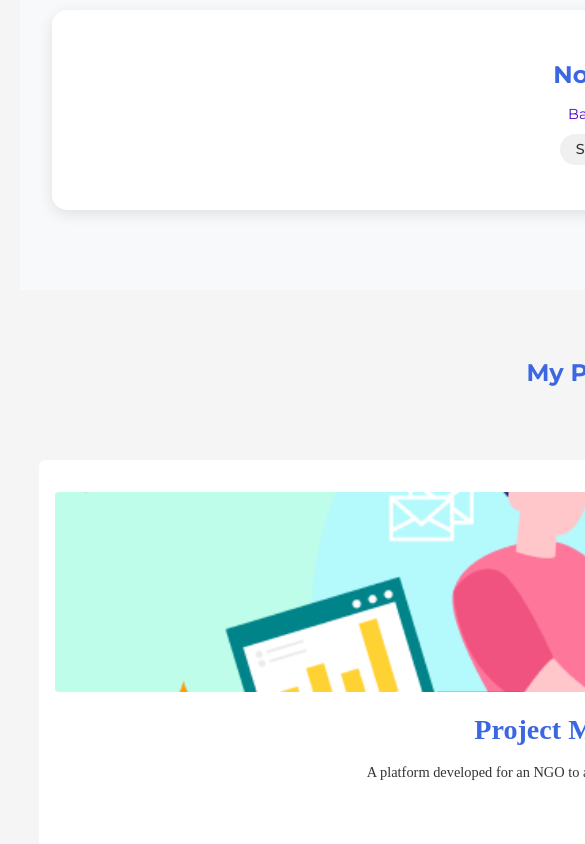
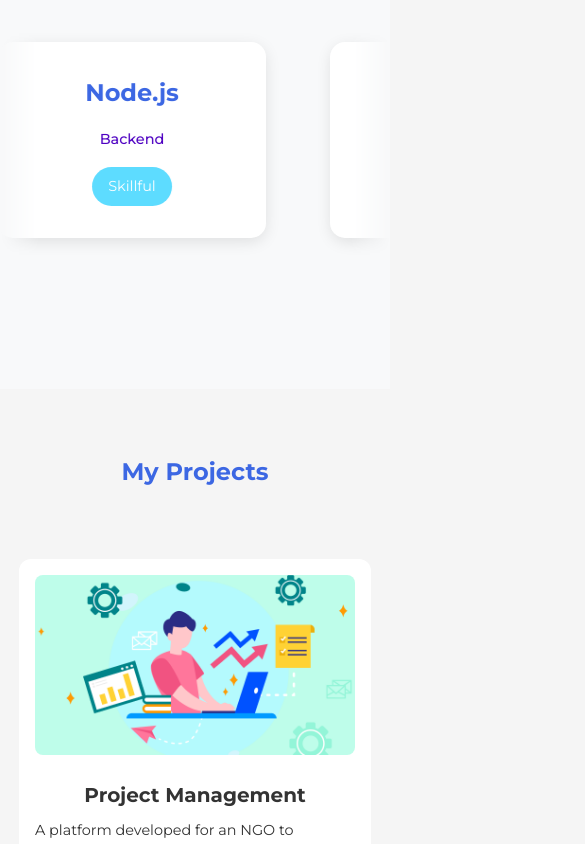
Before and after one commit to Hussain-Elfalah/Portfolio, a React (Vite) app: page / in a window 390 px wide. Shown: the part 1000-1844 px from the top of the page, 585 px wide, since content can reach past the window. Built offline with nearby package versions, Linux system fonts and the light colour scheme.

Commit message:
Configure for GitHub Pages

```diff
--- a/src/components/Projects/Projects.css
+++ b/src/components/Projects/Projects.css
@@ -11,30 +11,33 @@
 
 .projects-grid {
   display: grid;
-  grid-template-columns: repeat(auto-fit, minmax(300px, 1fr));
-  gap: 2rem;
-  padding: 1rem;
+  grid-template-columns: 1fr;
+  gap: 1.5rem;
+  padding: var(--container-padding);
 }
 
 .card {
-  --card-width: 100%;
+  --rotate: 132deg;
   --card-height: 400px;
-  background-size: cover;
-  background-position: center;
-  width: var(--card-width);
-  height: var(--card-height);
+  position: relative;
+  width: 100%;
+  min-height: var(--card-height);
+  margin: 0 auto;
   padding: 3px;
-  position: relative;
-  border-radius: 6px;
-  justify-content: center;
-  align-items: center;
-  text-align: center;
+  border-radius: 15px;
+  text-decoration: none;
+  color: var(--text-color);
   display: flex;
-  font-size: 1.5em;
-  color: rgb(88 199 250 / 0%);
-  cursor: pointer;
-  font-family: cursive;
-  text-decoration: none;
+  flex-direction: column;
+  overflow: hidden;
+  isolation: isolate;
+  transition: color 1s;
+  background-color: transparent;
+}
+
+.card:hover {
+  color: rgb(88 199 250 / 100%);
+  transition: color 1s;
 }
 
 .card::before {
@@ -54,6 +57,7 @@
   left: -2%;
   opacity: 0;
   transition: opacity 0.3s ease;
+  animation: none;
 }
 
 .card::after {
@@ -75,10 +79,10 @@
     #4e00c2
   );
   opacity: 0;
-  transition: opacity 0.3s ease;
+  transition: opacity 0.5s;
+  animation: none;
 }
 
-/* Show animation only on hover */
 .card:hover::before,
 .card:hover::after {
   opacity: 1;
@@ -86,25 +90,90 @@
 }
 
 .card:hover {
-  color: rgb(88 199 250 / 100%);
-  transition: color 1s;
+  --rotate: 0deg;
+  animation: spin 2.5s linear infinite;
 }
 
 .card-content {
-  background: white;
-  border-radius: 6px;
+  background: var(--card-bg);
+  border-radius: 12px;
   padding: 1rem;
   height: 100%;
   width: 100%;
+  position: relative;
+  z-index: 1;
   display: flex;
   flex-direction: column;
   align-items: center;
-  justify-content: center;
   transition: transform 0.3s ease;
+  backface-visibility: hidden;
 }
 
-.card:hover .card-content {
-  transform: scale(0.98);
+.card-content img {
+  width: 100%;
+  height: 180px;
+  object-fit: cover;
+  border-radius: 8px;
+  margin-bottom: 1rem;
+}
+
+.card-content h3 {
+  margin: 0.5rem 0;
+  color: var(--text-color);
+}
+
+.card-content p {
+  color: var(--text-color);
+  margin-bottom: 1rem;
+}
+
+/* Dark mode styles */
+.projects.dark .card-content {
+  background-color: var(--dark-card-bg);
+}
+
+.projects.dark .card-content h3,
+.projects.dark .card-content p {
+  color: var(--dark-text);
+}
+
+/* Tablet */
+@media (min-width: 768px) {
+  .projects-grid {
+    grid-template-columns: repeat(2, 1fr);
+    gap: 2rem;
+  }
+
+  .card-content {
+    padding: 1.5rem;
+  }
+
+  .card-content img {
+    height: 200px;
+  }
+}
+
+/* Desktop */
+@media (min-width: 1024px) {
+  .projects-grid {
+    grid-template-columns: repeat(3, 1fr);
+    gap: 2.5rem;
+  }
+
+  .card-content {
+    padding: 2rem;
+  }
+}
+
+/* Accessibility */
+@media (prefers-reduced-motion: reduce) {
+  .card:hover::before {
+    animation: none;
+  }
+
+  .card-content {
+    transition: none;
+  }
 }
 
 @property --rotate {
@@ -122,63 +191,9 @@
   }
 }
 
-.card-content img {
-  width: 100%;
-  height: 200px;
-  object-fit: cover;
-  border-radius: 4px;
-  margin-bottom: 1rem;
+/* Add these new styles */
+.view-project {
+  margin-top: auto;
+  color: var(--primary-color);
+  font-weight: 500;
 }
-
-.card-content h3 {
-  color: var(--primary-color);
-  margin-bottom: 0.5rem;
-}
-
-.card-content p {
-  color: var(--text-color);
-  font-size: 1rem;
-}
-
-/* Media Queries */
-@media (max-width: 768px) {
-  .projects-grid {
-    grid-template-columns: 1fr;
-  }
-}
-
-/* Accessibility */
-@media (prefers-reduced-motion: reduce) {
-  .card:hover::before,
-  .card:hover::after {
-    animation: none;
-  }
-
-  .card-content {
-    transition: none;
-  }
-}
-
-.projects.dark {
-  background-color: var(--dark-background);
-}
-
-.projects.dark h2 {
-  color: var(--dark-text);
-}
-
-.projects.dark .card-content {
-  background-color: var(--dark-card-bg);
-}
-
-.projects.dark .card-content h3 {
-  color: var(--accent-color);
-}
-
-.projects.dark .card-content p {
-  color: var(--dark-text);
-}
-
-.projects.dark .view-project {
-  color: var(--primary-color);
-}
--- a/src/components/Projects/Projects.jsx
+++ b/src/components/Projects/Projects.jsx
@@ -17,32 +17,42 @@ const Projects = ({ language }) => {
       link: "https://github.com/Hussain-Elfalah/ProjectManagement.git"
     },
     {
-        title: "Fitness FLow",
-        description: "A backend for a fitness application that tracks caloris, progress etc..",
+      title: language === 'en' ? "Fitness Flow" : "تطبيق اللياقة",
+      description: language === 'en'
+        ? "A backend for a fitness application that tracks calories, progress etc.."
+        : "خلفية لتطبيق لياقة بدنية يتتبع السعرات الحرارية والتقدم وغير ذلك",
       image: "/Portfolio/images/projects-images/Fitness-Flow.png",
       link: "https://github.com/Hussain-Elfalah/Fitness-Flow.git"
     },
     {
-        title: "Stitsh.ai",
-        description: "Chat Bot application using OpenAI's API",
+      title: language === 'en' ? "Stitsh.ai" : "ستيتش.اي",
+      description: language === 'en'
+        ? "Chat Bot application using OpenAI's API"
+        : "تطبيق دردشة ذكي يستخدم واجهة برمجة تطبيقات OpenAI",
       image: "/Portfolio/images/projects-images/StitshAI.png",
       link: "https://github.com/Hussain-Elfalah/Stitsh-ai.git"
     },
     {
-        title: "Blog Project",
-        description: "A blog application where you can add, edit and delete posts/blogs",
+      title: language === 'en' ? "Blog Project" : "مشروع المدونة",
+      description: language === 'en'
+        ? "A blog application where you can add, edit and delete posts/blogs"
+        : "تطبيق مدونة يمكنك من خلاله إضافة وتعديل وحذف المنشورات/المدونات",
       image: "/Portfolio/images/projects-images/Blog.png",
       link: "https://github.com/Hussain-Elfalah/Blog-API-Project.git"
     },
     {
-        title: "Weather App",
-        description: "Brings the weather forecast of Benghazi (looks better in mobile view)",
+      title: language === 'en' ? "Weather App" : "تطبيق الطقس",
+      description: language === 'en'
+        ? "Brings the weather forecast of Benghazi (looks better in mobile view)"
+        : "يجلب توقعات الطقس لمدينة بنغازي (يبدو أفضل في عرض الجوال)",
       image: "/Portfolio/images/projects-images/Weather.png",
       link: "https://github.com/Hussain-Elfalah/Weather-App.git"
     },
     {
-        title: "Travel Tracker",
-        description: "An application to check the countries you visted",
+      title: language === 'en' ? "Travel Tracker" : "متتبع السفر",
+      description: language === 'en'
+        ? "An application to check the countries you visited"
+        : "تطبيق للتحقق من البلدان التي زرتها",
       image: "/Portfolio/images/projects-images/Travel.png",
       link: "https://github.com/Hussain-Elfalah/Travel-Tracker.git"
     },
@@ -61,7 +71,6 @@ const Projects = ({ language }) => {
             rel="noopener noreferrer"
             className="card"
           >
-            <div className="card-overlay"></div>
             <div className="card-content">
               <img src={project.image} alt={project.title} />
               <h3>{project.title}</h3>
--- a/src/components/Skills/Skills.css
+++ b/src/components/Skills/Skills.css
@@ -15,93 +15,78 @@
     overflow: hidden;
     position: relative;
     padding: 1rem 0;
+    mask-image: linear-gradient(
+      to right,
+      transparent,
+      black 10%,
+      black 90%,
+      transparent
+    );
   }
 
   .skills-track {
     display: flex;
+    gap: 2rem;
+    padding: 1rem;
     transition: transform 0.5s ease-in-out;
+    will-change: transform;
+    min-width: max-content;
+  }
+
+  .skills-grid {
+    display: grid;
+    grid-template-columns: repeat(auto-fit, minmax(250px, 1fr));
+    gap: 2rem;
+    padding: 1rem;
   }
 
   .skill-card {
-    min-width: calc(33.33% - 2rem);
-    margin: 0 1rem;
-    height: 200px;
-    perspective: 1000px;
+    flex: 0 0 300px;
+    padding: 1rem;
   }
 
   .skill-content {
-    background: white;
-    padding: 1.5rem;
+    background: var(--card-bg);
+    padding: 2rem;
     border-radius: 15px;
-    height: 100%;
     box-shadow: 0 4px 15px rgba(0, 0, 0, 0.1);
     display: flex;
     flex-direction: column;
-    justify-content: center;
+    gap: 1rem;
     align-items: center;
     text-align: center;
-    transition: transform 0.3s ease;
-  }
-
-  .skill-content:hover {
-    transform: translateY(-5px);
+    min-width: 250px;
   }
 
   .skill-content h3 {
+    font-size: 1.5rem;
     color: var(--primary-color);
-    font-size: 1.5rem;
-    margin-bottom: 0.5rem;
+    margin: 0;
   }
 
   .skill-category {
     color: var(--secondary-color);
-    font-size: 0.9rem;
-    margin-bottom: 0.5rem;
+    font-size: 1rem;
+    font-weight: 500;
   }
 
   .skill-level {
-    color: var(--text-color);
-    font-weight: 500;
-    padding: 0.25rem 1rem;
+    background: var(--accent-color);
+    color: white;
+    padding: 0.5rem 1rem;
     border-radius: 20px;
-    background-color: #f0f0f0;
+    font-size: 0.9rem;
   }
 
   @media (max-width: 768px) {
-    .skill-card {
-      min-width: calc(100% - 2rem);
-    }
-
-    .skills-track {
-      transform: none !important;
+    .skills-grid {
+      grid-template-columns: 1fr;
+      padding: 1rem;
     }
 
     .skills-carousel {
       overflow-x: auto;
-      -webkit-overflow-scrolling: touch;
-      scroll-snap-type: x mandatory;
       padding-bottom: 1rem;
-    }
-
-    .skills-track {
-      display: flex;
-      gap: 1rem;
-      padding: 0 1rem;
-    }
-
-    .skill-card {
-      flex: 0 0 80%;
-      scroll-snap-align: center;
-    }
-
-    /* Hide scrollbar but keep functionality */
-    .skills-carousel::-webkit-scrollbar {
-      display: none;
-    }
-
-    .skills-carousel {
-      -ms-overflow-style: none;
-      scrollbar-width: none;
     }
   }
 
@@ -130,3 +115,7 @@
   background-color: rgba(255, 255, 255, 0.1);
   color: var(--dark-text);
 }
+
+.skills.dark .skill-card {
+  background-color: var(--dark-card-bg);
+}
--- a/src/components/Skills/Skills.jsx
+++ b/src/components/Skills/Skills.jsx
@@ -6,6 +6,7 @@ import './Skills.css';
 const Skills = ({ language }) => {
   const { isDarkMode } = useTheme();
   const t = translations[language].skills;
+  const [scrollPosition, setScrollPosition] = useState(0);
 
   const skillsData = [
     { name: 'Node.js', level: t.levels.skillful, category: t.categories.backend },
@@ -20,17 +21,31 @@ const Skills = ({ language }) => {
     { name: 'Problem Solving', level: t.levels.skillful, category: t.categories.softSkills },
   ];
 
-  const [activeIndex, setActiveIndex] = useState(0);
+  useEffect(() => {
+    const track = document.querySelector('.skills-track');
+    if (!track) return;
 
-  useEffect(() => {
+    const totalWidth = track.scrollWidth;
+    const viewportWidth = track.offsetWidth;
+    const maxScroll = totalWidth - viewportWidth;
+
     const interval = setInterval(() => {
-      setActiveIndex((current) =>
-        current === skillsData.length - 3 ? 0 : current + 1
-      );
-    }, 3000);
+      setScrollPosition(prev => {
+        const direction = language === 'en' ? -1 : 1;
+        const newPosition = prev + (direction * 2);
+
+        if (Math.abs(newPosition) >= maxScroll) {
+          return 0;
+        }
+        if (newPosition > 0) {
+          return -maxScroll;
+        }
+        return newPosition;
+      });
+    }, 20);
 
     return () => clearInterval(interval);
-  }, []);
+  }, [language]);
 
   return (
     <section className={`skills ${isDarkMode ? 'dark' : ''}`}>
@@ -38,7 +53,7 @@ const Skills = ({ language }) => {
       <div className="skills-carousel">
         <div
           className="skills-track"
-          style={{ transform: `translateX(-${activeIndex * 33.33}%)` }}
+          style={{ transform: `translateX(${scrollPosition}px)` }}
         >
           {skillsData.map((skill, index) => (
             <div key={index} className="skill-card">
--- a/src/styles/global.css
+++ b/src/styles/global.css
@@ -1,12 +1,16 @@
 :root {
+    /* Base sizes for mobile */
+    --container-padding: 1rem;
+    --section-padding: 2rem;
+    --card-width: 100%;
+    --card-height: 350px;
+
     /* Light theme */
     --primary-color: #3c67e3;
     --secondary-color: #4e00c2;
     --accent-color: #5ddcff;
     --background-color: #f5f5f5;
     --text-color: #333;
-    --card-width: 300px;
-    --card-height: 400px;
     --card-bg: white;
 
     /* Dark theme */
@@ -29,16 +33,16 @@
     box-sizing: border-box;
 }
 
-html, body {
-    min-height: 100vh;
-    background-color: var(--background-color);
-    transition: background-color 0.3s;
+html {
+    font-size: 16px; /* Base font size */
 }
 
 body {
     font-family: var(--font-en);
     line-height: 1.6;
     color: var(--text-color);
+    background-color: var(--background-color);
+    transition: background-color 0.3s;
 }
 
 #root {
@@ -48,18 +52,54 @@ body {
 }
 
 .app {
-    flex: 1;
-    max-width: 1200px;
-    margin: 0 auto;
-    padding: 0 20px;
+    width: 100%;
+    max-width: 100vw;
+    overflow-x: hidden;
+    padding: var(--container-padding);
 }
 
 section {
-    padding: 80px 0;
+    width: 100%;
+    padding: var(--section-padding);
+    margin: 0 auto;
 }
 
-h1, h2, h3 {
-    margin-bottom: 1rem;
+/* Typography */
+h1 { font-size: 1.75rem; }
+h2 { font-size: 1.5rem; }
+h3 { font-size: 1.25rem; }
+p { font-size: 1rem; }
+
+/* Tablet (768px and up) */
+@media (min-width: 768px) {
+    :root {
+        --container-padding: 2rem;
+        --section-padding: 3rem;
+        --card-height: 400px;
+    }
+
+    h1 { font-size: 2.5rem; }
+    h2 { font-size: 2rem; }
+    h3 { font-size: 1.5rem; }
+
+    section {
+        max-width: 90%;
+    }
+}
+
+/* Desktop (1024px and up) */
+@media (min-width: 1024px) {
+    :root {
+        --container-padding: 3rem;
+        --section-padding: 4rem;
+    }
+
+    section {
+        max-width: 1200px;
+    }
+
+    h1 { font-size: 3rem; }
+    h2 { font-size: 2.5rem; }
 }
 
 img {
@@ -96,7 +136,38 @@ img {
 }
 
 /* Mobile Optimizations */
+@media (max-width: 1200px) {
+  .app {
+    padding: 0 1rem;
+  }
+
+  section {
+    padding: 3rem 1rem;
+    margin: 0;
+  }
+}
+
 @media (max-width: 768px) {
+  section {
+    padding: 2rem 1rem;
+  }
+
+  .app {
+    padding: 0;
+  }
+
+  .nav-controls {
+    top: 0.5rem;
+    right: 0.5rem;
+    gap: 0.5rem;
+  }
+
+  .theme-toggle,
+  .lang-toggle {
+    padding: 0.3rem 0.6rem;
+    font-size: 0.85rem;
+  }
+
   h1 {
     font-size: 1.8rem !important;
   }
@@ -108,8 +179,15 @@ img {
   p {
     font-size: 0.9rem !important;
   }
+}
 
-    .hero-text {
-        text-align: center;
+@media (max-width: 480px) {
+  section {
+    padding: 1.5rem 0.5rem;
+  }
+
+  .nav-controls {
+    top: 0.3rem;
+    right: 0.3rem;
   }
 }
```
Also changed, not shown: src/components/Hero/Hero.css (+10 -9 lines). Lines whose indentation alone changed are shown as unchanged.
